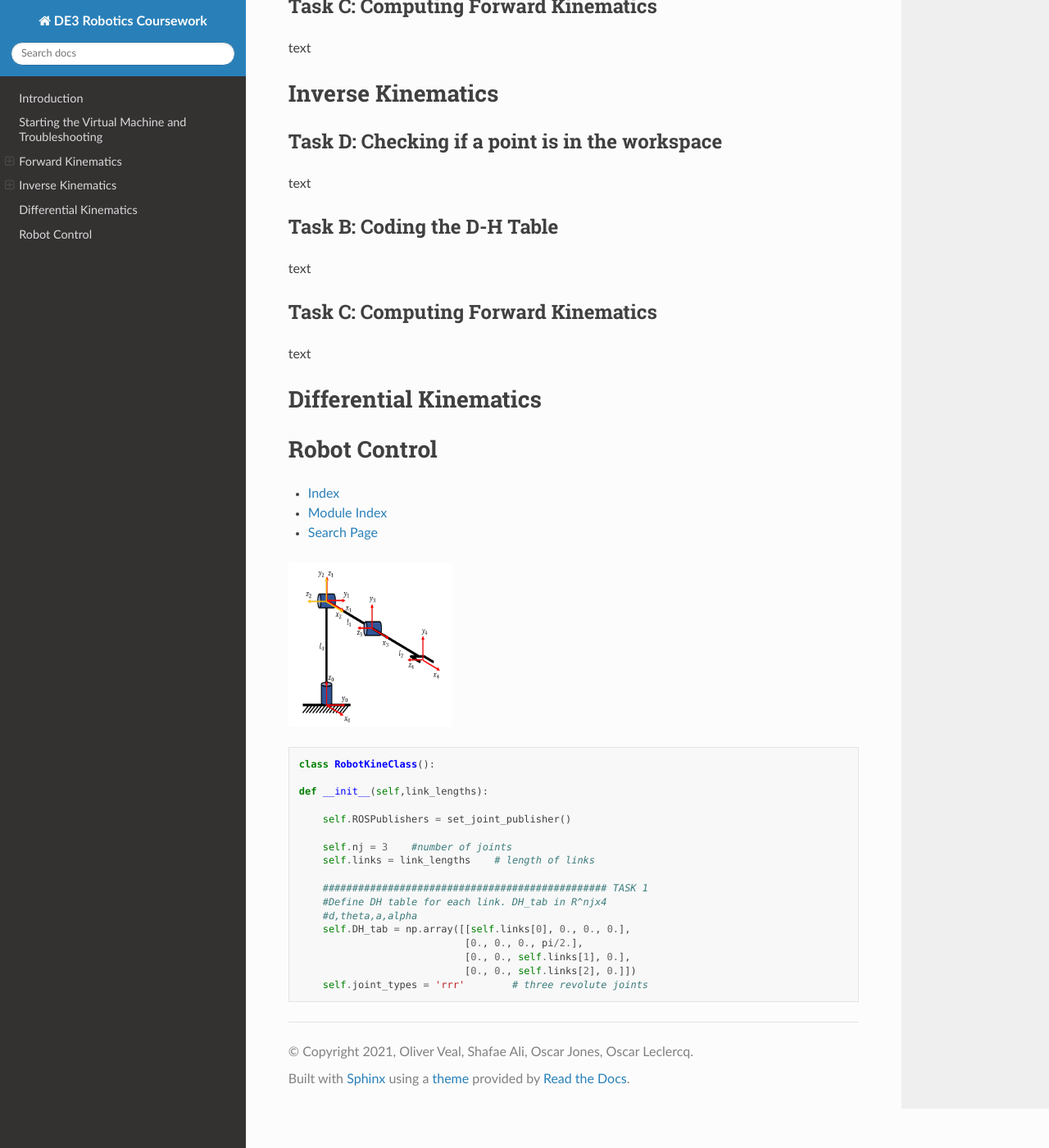
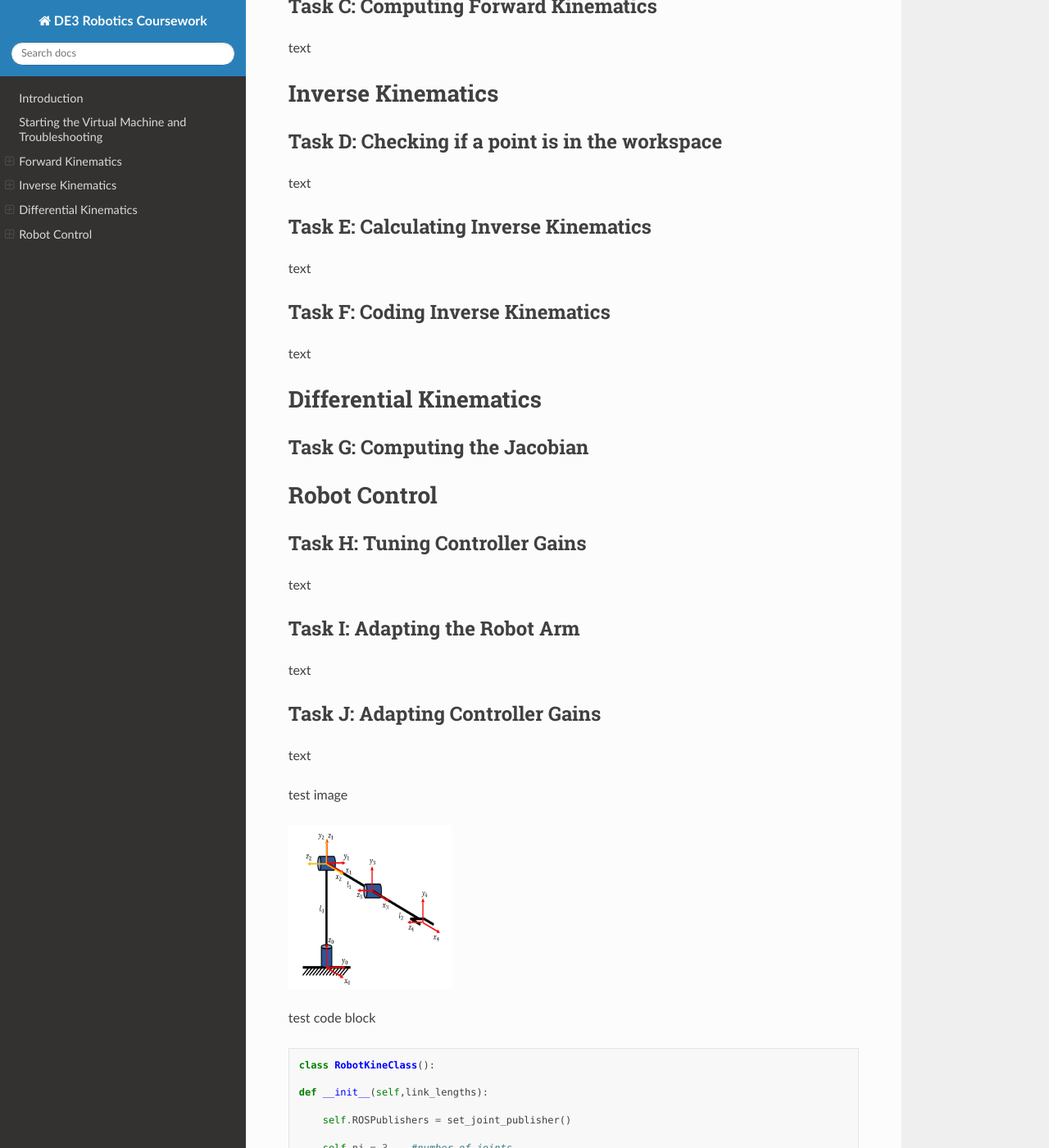
Before and after one commit to oliver-veal/robotics-coursework, a Sphinx documentation site: the page built from docs/source/index.rst, in a window 1280 px wide and 1400 px high, scrolled down 595 px. Shown: the whole window at 82% size. Built offline with Sphinx 7.4.7 and the Read the Docs theme 2.0.0, drawn with Linux system fonts in a browser that asks for light colours.

Commit message:
General structure pre-content

```diff
--- a/docs/source/index.rst
+++ b/docs/source/index.rst
@@ -51,15 +51,15 @@ Task D: Checking if a point is in the workspace
 
 text
 
-----------------------------
-Task B: Coding the D-H Table
-----------------------------
+--------------------------------------
+Task E: Calculating Inverse Kinematics
+--------------------------------------
 
 text
 
-------------------------------------
-Task C: Computing Forward Kinematics
-------------------------------------
+---------------------------------
+Task F: Coding Inverse Kinematics
+---------------------------------
 
 text
 
@@ -67,19 +67,40 @@ text
 Differential Kinematics
 =======================
 
+-------------------------------
+Task G: Computing the Jacobian
+-------------------------------
+
 =============
 Robot Control
 =============
 
-* :ref:`genindex`
-* :ref:`modindex`
-* :ref:`search`
+-----------------------------------------------
+Task H: Tuning Controller Gains
+-----------------------------------------------
 
+text
+
+------------------------------
+Task I: Adapting the Robot Arm
+------------------------------
+
+text
+
+---------------------------------
+Task J: Adapting Controller Gains
+---------------------------------
+
+text
+
+test image
 
 .. image:: img/diagram.png
    :height: 200
    :width: 200
    :alt: Robot Diagram
+
+test code block
 
 .. code-block:: python
 
```
